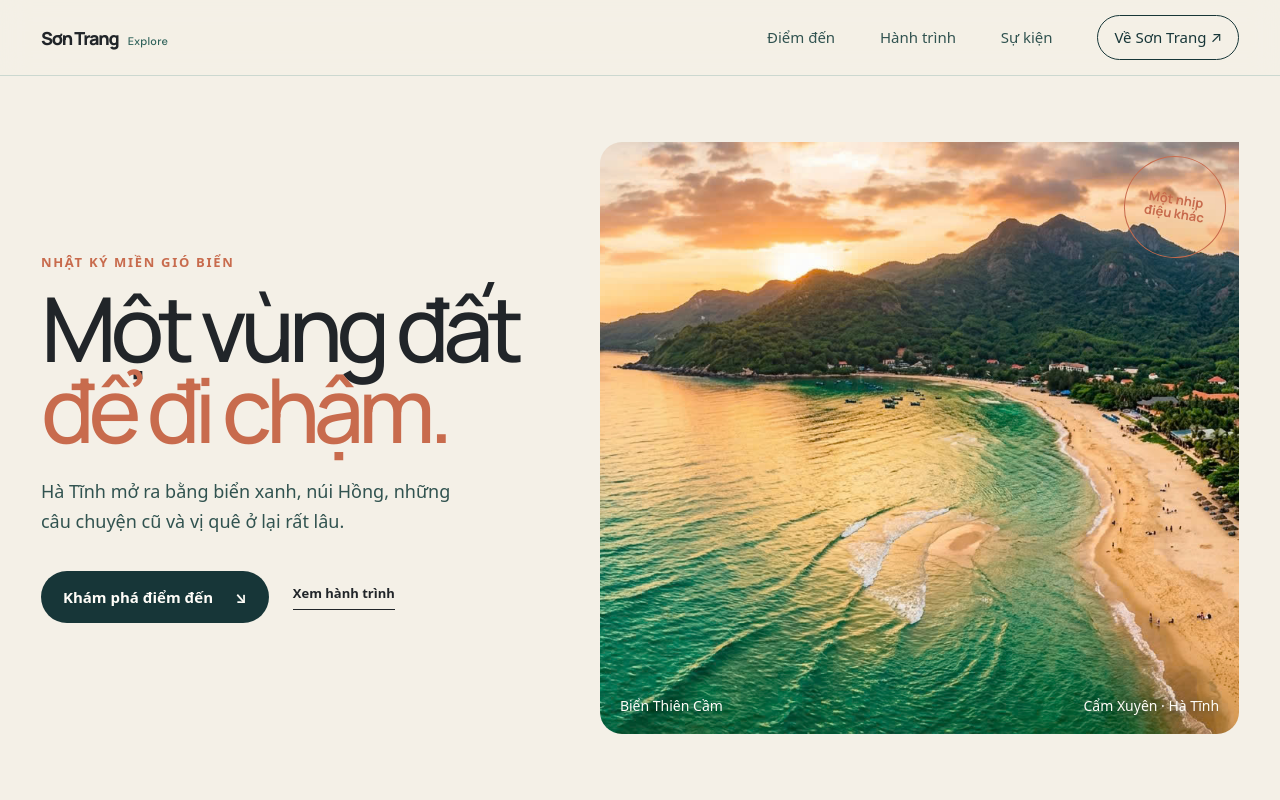
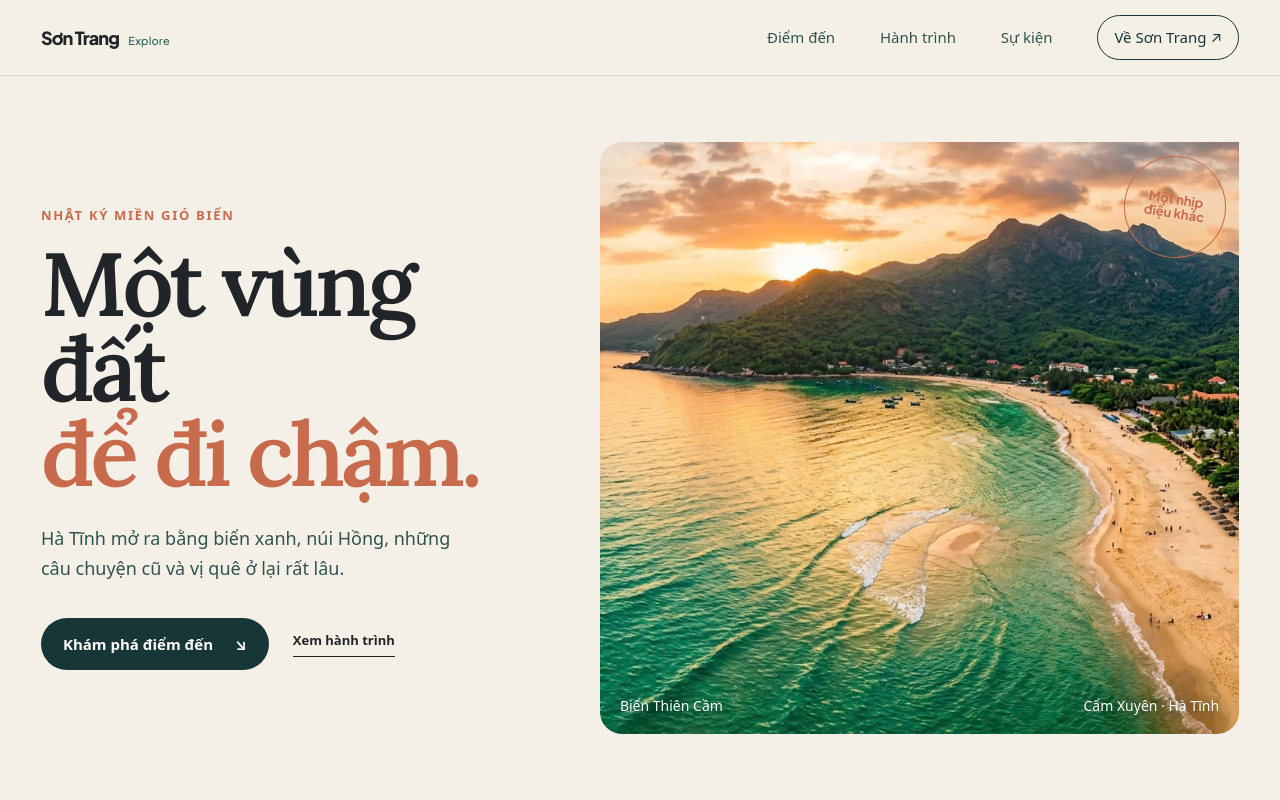
Before and after one commit to DungVVN/HaTinhTour-codex, a React (Vite) app: page / in a window 1280 px wide. Shown: the top 800 px of the page. Built offline with nearby package versions, Linux system fonts and the light colour scheme.

Commit message:
style: soften travel typography system

```diff
--- a/src/styles.css
+++ b/src/styles.css
@@ -1,6 +1,6 @@
-@import url('https://fonts.googleapis.com/css2?family=DM+Sans:wght@400;500;600;700&family=Manrope:wght@500;600;700;800&display=swap');
+@import url('https://fonts.googleapis.com/css2?family=Lora:wght@500;600;700&family=Plus+Jakarta+Sans:wght@400;500;600;700;800&display=swap');
 
-:root { --ink:#173638; --ink-soft:#315350; --teal:#2f625a; --shell:#f4f0e7; --mist:#dcebe4; --clay:#c86b4d; --sun:#e5b66a; --white:#fffdf8; --line:#cbd8d0; --gutter:clamp(20px,3.2vw,52px); --radius:22px; font-family:'DM Sans',sans-serif; font-size:16px; color:var(--ink); background:var(--shell); }
+:root { --ink:#173638; --ink-soft:#315350; --teal:#2f625a; --shell:#f4f0e7; --mist:#dcebe4; --clay:#c86b4d; --sun:#e5b66a; --white:#fffdf8; --line:#cbd8d0; --gutter:clamp(20px,3.2vw,52px); --radius:22px; font-family:'Plus Jakarta Sans',sans-serif; font-size:16px; color:var(--ink); background:var(--shell); }
 * { box-sizing:border-box; }
 html { scroll-behavior:smooth; }
 body { margin:0; overflow-x:hidden; background:var(--shell); }
@@ -11,12 +11,12 @@ button { cursor:pointer; }
 .full-bleed { width:100vw; margin-left:calc(50% - 50vw); }
 .section { padding:clamp(22px,2.5vw,36px) var(--gutter); }
 .kicker { margin:0 0 16px; color:var(--clay); font-size:13px; font-weight:700; letter-spacing:.13em; text-transform:uppercase; }
-h1,h2,h3 { font-family:Manrope,sans-serif; letter-spacing:-.07em; }
+h1,h2,h3 { font-family:Lora,Georgia,serif; font-weight:600; letter-spacing:-.035em; }
 h2 { margin:0; font-size:clamp(36px,5vw,76px); line-height:.98; }
 em { color:var(--clay); font-style:normal; }
 .site-header { position:sticky; top:0; z-index:20; display:flex; align-items:center; justify-content:space-between; min-height:76px; padding:0 var(--gutter); background:rgba(244,240,231,.92); border-bottom:1px solid var(--line); backdrop-filter:blur(14px); }
-.brand-mark,.site-footer strong { font:800 18px Manrope,sans-serif; letter-spacing:-.07em; }
-.brand-mark span,.site-footer strong span { margin-left:7px; color:var(--teal); font:500 11px 'DM Sans',sans-serif; letter-spacing:.02em; }
+.brand-mark,.site-footer strong { font:800 18px 'Plus Jakarta Sans',sans-serif; letter-spacing:-.05em; }
+.brand-mark span,.site-footer strong span { margin-left:7px; color:var(--teal); font:500 11px 'Plus Jakarta Sans',sans-serif; letter-spacing:.02em; }
 .site-nav { display:flex; align-items:center; gap:clamp(20px,3.5vw,52px); color:var(--ink-soft); font-size:15px; }
 .site-nav a { padding:10px 0; border-bottom:1px solid transparent; transition:color .2s,border-color .2s; }
 .site-nav a:hover,.site-nav a.active { color:var(--clay); border-color:var(--clay); }
@@ -24,7 +24,7 @@ em { color:var(--clay); font-style:normal; }
 .menu-toggle { display:none; border:1px solid var(--ink); border-radius:999px; background:transparent; padding:9px 13px; color:var(--ink); }
 .hero-new { position:relative; display:grid; grid-template-columns:minmax(0,.86fr) minmax(0,1.14fr); gap:clamp(32px,6vw,100px); align-items:center; min-height:calc(100svh - 76px); padding:clamp(26px,3.5vw,48px) var(--gutter); background:var(--shell); }
 .hero-copy { max-width:600px; }
-.hero-copy h1 { margin:0 0 28px; font-size:clamp(54px,7vw,110px); line-height:.9; }
+.hero-copy h1 { margin:0 0 28px; font-size:clamp(54px,7vw,110px); line-height:.95; letter-spacing:-.045em; }
 .hero-lead { max-width:440px; margin:0 0 34px; color:var(--ink-soft); font-size:18px; line-height:1.65; }
 .hero-actions { display:flex; align-items:center; flex-wrap:wrap; gap:24px; }
 .primary-action { display:inline-flex; align-items:center; gap:22px; min-height:52px; padding:15px 22px; border-radius:999px; background:var(--ink); color:var(--white); font-size:15px; font-weight:700; transition:transform .25s,background .25s; }
@@ -34,7 +34,7 @@ em { color:var(--clay); font-style:normal; }
 .hero-image { position:relative; height:min(74svh,700px); min-height:430px; margin:0; overflow:hidden; border-radius:var(--radius) 0 var(--radius) var(--radius); background:var(--mist); }
 .hero-image img,.place-feature img,.journey-card img,.son-cta img { display:block; width:100%; height:100%; object-fit:cover; }
 .hero-image figcaption { position:absolute; right:20px; bottom:18px; left:20px; display:flex; justify-content:space-between; gap:12px; color:var(--white); font-size:14px; text-shadow:0 1px 10px #173638aa; }
-.hero-note { position:absolute; right:calc(var(--gutter) + 1%); top:11%; display:grid; place-items:center; width:102px; height:102px; border:1px solid var(--clay); border-radius:50%; color:var(--clay); font:700 13px/1.05 Manrope; text-align:center; transform:rotate(9deg); }
+.hero-note { position:absolute; right:calc(var(--gutter) + 1%); top:11%; display:grid; place-items:center; width:102px; height:102px; border:1px solid var(--clay); border-radius:50%; color:var(--clay); font:700 13px/1.05 'Plus Jakarta Sans',sans-serif; text-align:center; transform:rotate(9deg); }
 .statement-band { display:grid; grid-template-columns:.55fr 1.45fr; gap:clamp(24px,5vw,76px); align-items:start; padding:clamp(22px,3vw,38px) var(--gutter); background:var(--teal); color:var(--white); }
 .statement-band .kicker { color:var(--sun); }
 .statement-band h2 { max-width:900px; font-size:clamp(38px,5.2vw,78px); }
@@ -85,8 +85,8 @@ em { color:var(--clay); font-style:normal; }
 .view-switch { display:flex; gap:4px; padding:4px; border:1px solid var(--line); border-radius:999px; }
 .event-list { border-top:1px solid var(--line); }
 .event-list article { display:grid; grid-template-columns:90px 1fr 30px; gap:20px; align-items:center; padding:22px 0; border-bottom:1px solid var(--line); }
-.event-list article > strong { font:700 34px/1 Manrope; }
-.event-list article > strong small { display:block; margin-top:5px; color:var(--clay); font:700 9px 'DM Sans'; letter-spacing:.12em; }
+.event-list article > strong { font:700 34px/1 Lora,Georgia,serif; }
+.event-list article > strong small { display:block; margin-top:5px; color:var(--clay); font:700 10px 'Plus Jakarta Sans',sans-serif; letter-spacing:.12em; }
 .event-list article span { color:var(--clay); font-size:10px; font-weight:700; text-transform:uppercase; letter-spacing:.1em; }
 .event-list h3 { margin:7px 0 4px; font-size:clamp(22px,2.5vw,32px); }
 .event-list p { margin:0; color:var(--ink-soft); font-size:15px; }
```
Also changed, not shown: 1 other file (tests, documents, lock files or other folders).
